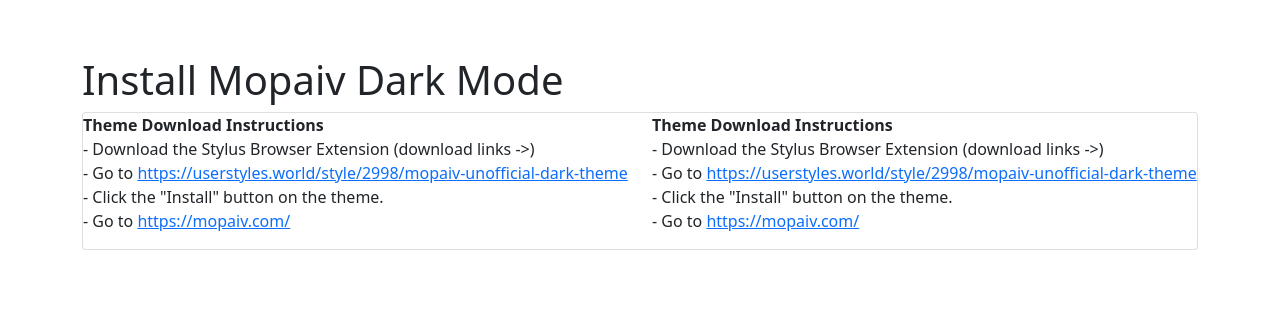
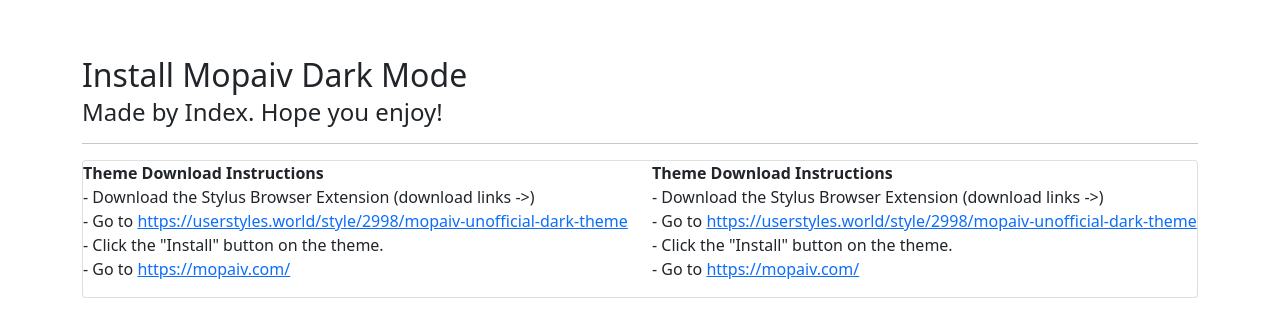
Before and after one commit to IndexGit01/mopaiv-dark, a plain HTML site: page index.html in a window 1280 px wide. Drawn offline with nearby package versions, Linux system fonts and the light colour scheme.

Commit message:
Update index.html

```diff
--- a/index.html
+++ b/index.html
@@ -14,7 +14,13 @@
   </head>
   <body>
     <div class="container" id="pageContent">
-        <h1>Install Mopaiv Dark Mode</h1>
+
+        <!-- TITLE + SUBTITLE -->
+        <h2 class="mb-1">Install Mopaiv Dark Mode</h2>
+        <h4 class="mb-0">Made by Index. Hope you enjoy!</h4>
+
+        <hr class="navbar-divider mt-3 mb-3">
+
         <div class="card w-100">
             <div class="row">
                 <div class="col">
```
